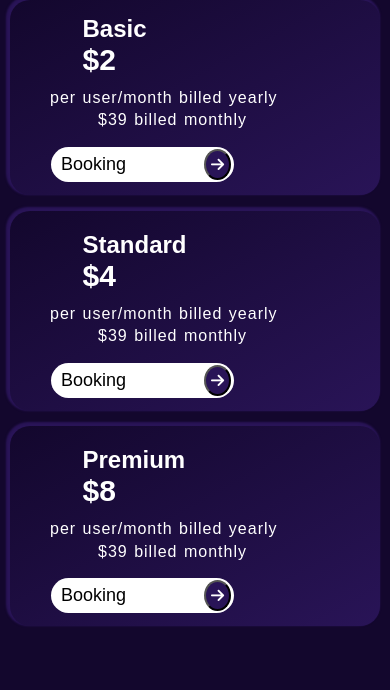
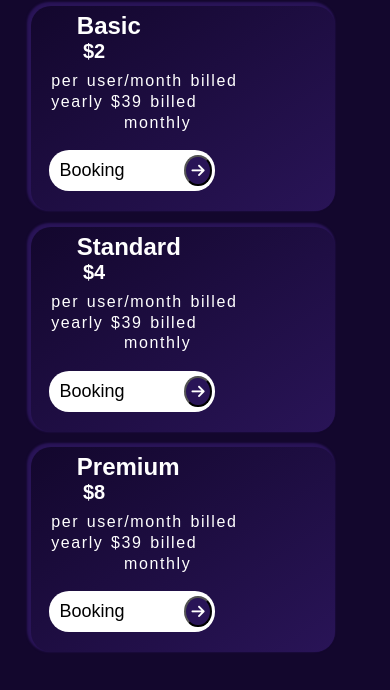
Before and after one commit to Hamza-Yaseen1/comp-web, a plain HTML site: page price.html in a window 390 px wide. Drawn offline with Linux system fonts and the light colour scheme.

Commit message:
media query addd

```diff
--- a/price.css
+++ b/price.css
@@ -104,62 +104,74 @@ a{
   }
 /* Media Query Started */
 
-@media screen and (max-width: 600px){
+@media screen and (max-width: 599px){
     .container{
         display: block;
         background-color: #13072D;
-        height: 90%;
-        width: 90%;
+        height: 205px;
+        width: 100%;
         padding-bottom: 5px;
     }
     .boxes {
-        height: 170px;
-        width:100px;
+        height: 80%;
+        width:68%;
         background-color: #291457;
         color: white;
         border-radius: 20px;
         margin: auto;
-        /* position: relative;
+        position: relative;
         top: 3%;
-        left: 8%; */
+        left: 8%;
         padding: 10px 0px 0px 20px;
         background-image: linear-gradient(to bottom right, #13072D, #291457);
         box-shadow: -2px -2px 2px 2px #291457;
     }
     .box1{
+
+        margin: 0px;
         margin-bottom: 4%;
         padding-top: 5px;
-
+        padding: 0;
     }
     .box2{
+        margin: 0px;
         margin-bottom: 4%;
+        padding: 0;
+    }
+    .box3{
+        margin: 0px;
+        padding: 0;
     }
     .boxes h2:nth-of-type(2) {
         margin: 0px;
         padding: 0px;
-        font-size: 30px;
-        padding-left: 15%;
+        font-size: 18px;
+        padding-left: 0px;
+        position: relative;
+        left: 17%;
+
     }
     .boxes h2:first-of-type {
         padding-left: 15%;
+        padding-top: 2%;
 
     }
     .service ,li{
         display: none;
     }
     .boxes p{
-        padding-top: 10px;
+        padding-top: 8px;
         padding-left: 20px;
         width: 70%;
-        font-weight: 500;
-        line-height: 1.4;
-        word-spacing: 1px;
-        letter-spacing: 1px;
+        font-weight: 400;
+        line-height: 1.3;
+        word-spacing: 0.1em;
+        letter-spacing: 0.1em;
         text-align-last: center;
     }
     .arrow{
-        height: 35px;
-        width:170px;
+        height: 20%;
+        width:40%;
         border-radius: 20px;
         background-color: white;
         color: #000;
@@ -182,12 +194,12 @@ a{
     }
     .boxes:hover {
         box-shadow: 2px 2px 2px 2px #CBC3E3 ,-2px -2px 2px 2px #CBC3E3;
-        height: 190px;
-        width: 340px;
+        height: 90%;
+        width: 70%;
 
          .arrow{
-        height: 35px;
-        width:170px;
+        height: 20%;
+        width:44%;
         border-radius: 20px;
         background-color: white;
         color: #000;
@@ -197,8 +209,11 @@ a{
         align-items: center;
         cursor: pointer;
         position: relative;
-        top: 8%;
+        top: 10%;
         left: 6%;
+    }
+    .boxes h2:nth-of-type(2){
+        font-size: 4em;
     }
     .icon1{
         color: white;
@@ -208,66 +223,78 @@ a{
         font-size: 15px;
         cursor: pointer;
     }
+
     }
 
 
 }
-@media screen and (max-width: 768px){
+@media screen and (max-width: 460px){
     .container{
         display: block;
         background-color: #13072D;
-        height: 100%;
+        height: 205px;
         width: 100%;
         padding-bottom: 5px;
     }
     .boxes {
-        height: 190px;
-        width:350px;
+        height: 100%;
+        width:78%;
         background-color: #291457;
         color: white;
         border-radius: 20px;
         margin: auto;
-        /* position: relative;
+        position: relative;
         top: 3%;
-        left: 8%; */
+        left: 8%;
         padding: 10px 0px 0px 20px;
         background-image: linear-gradient(to bottom right, #13072D, #291457);
         box-shadow: -2px -2px 2px 2px #291457;
     }
     .box1{
+        margin: 0px;
         margin-bottom: 4%;
         padding-top: 5px;
-
+        padding: 0;
     }
     .box2{
+        margin: 0px;
         margin-bottom: 4%;
+        padding: 0;
+    }
+    .box3{
+        margin: 0px;
+        padding: 0;
     }
     .boxes h2:nth-of-type(2) {
         margin: 0px;
         padding: 0px;
-        font-size: 30px;
-        padding-left: 15%;
+        font-size: 20px;
+        padding-left: 0px;
+        position: relative;
+        left: 17%;
+
     }
     .boxes h2:first-of-type {
         padding-left: 15%;
+        padding-top: 2%;
 
     }
     .service ,li{
         display: none;
     }
     .boxes p{
-        padding-top: 10px;
+        padding-top: 8px;
         padding-left: 20px;
         width: 70%;
-        font-weight: 500;
-        line-height: 1.4;
-        word-spacing: 1px;
-        letter-spacing: 1px;
+        font-weight: 400;
+        line-height: 1.3;
+        word-spacing: 0.1em;
+        letter-spacing: 0.1em;
         text-align-last: center;
     }
     .arrow{
-        height: 35px;
-        width:170px;
+        height: 20%;
+        width:50%;
         border-radius: 20px;
         background-color: white;
         color: #000;
@@ -290,12 +317,12 @@ a{
     }
     .boxes:hover {
         box-shadow: 2px 2px 2px 2px #CBC3E3 ,-2px -2px 2px 2px #CBC3E3;
-        height: 190px;
-        width: 340px;
+        height: 90%;
+        width: 70%;
 
          .arrow{
-        height: 35px;
-        width:170px;
+        height: 20%;
+        width:44%;
         border-radius: 20px;
         background-color: white;
         color: #000;
@@ -305,8 +332,11 @@ a{
         align-items: center;
         cursor: pointer;
         position: relative;
-        top: 8%;
+        top: 10%;
         left: 6%;
+    }
+    .boxes h2:nth-of-type(2){
+        font-size: 4em;
     }
     .icon1{
         color: white;
@@ -316,7 +346,20 @@ a{
         font-size: 15px;
         cursor: pointer;
     }
+
     }
 
 
 }
+@media screen and (min-width: 599px) and (max-width: 750px) { /* continue from here giving grid*/
+    .container {
+
+    }
+    .boxes {
+      width: calc(33.333% - 16px);
+      margin-bottom: 16px;
+    }
+    .boxes:nth-child(3n+4) {
+      margin-left: 0;
+    }
+  }
```
Also changed, not shown: price media query.txt.
